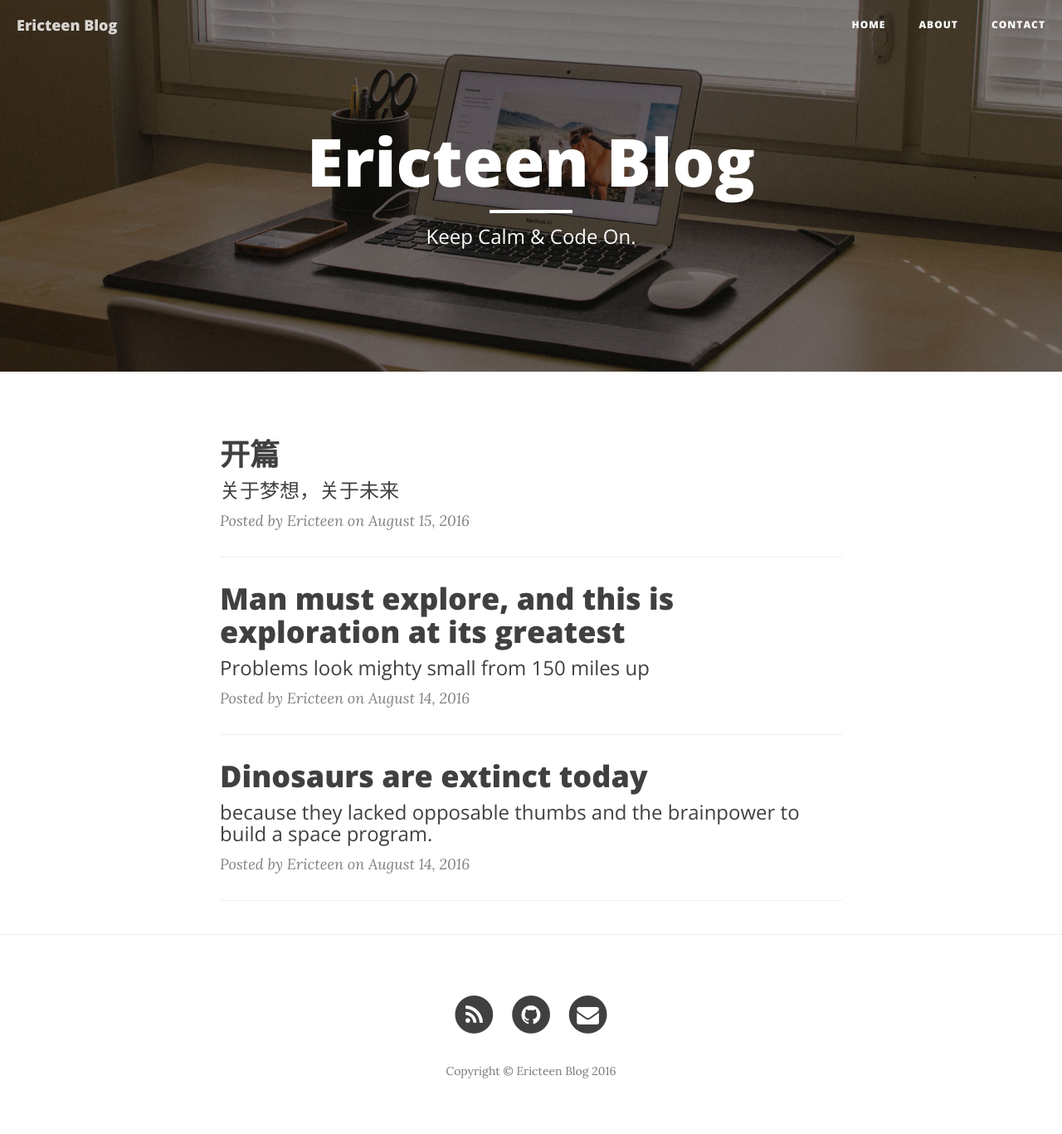
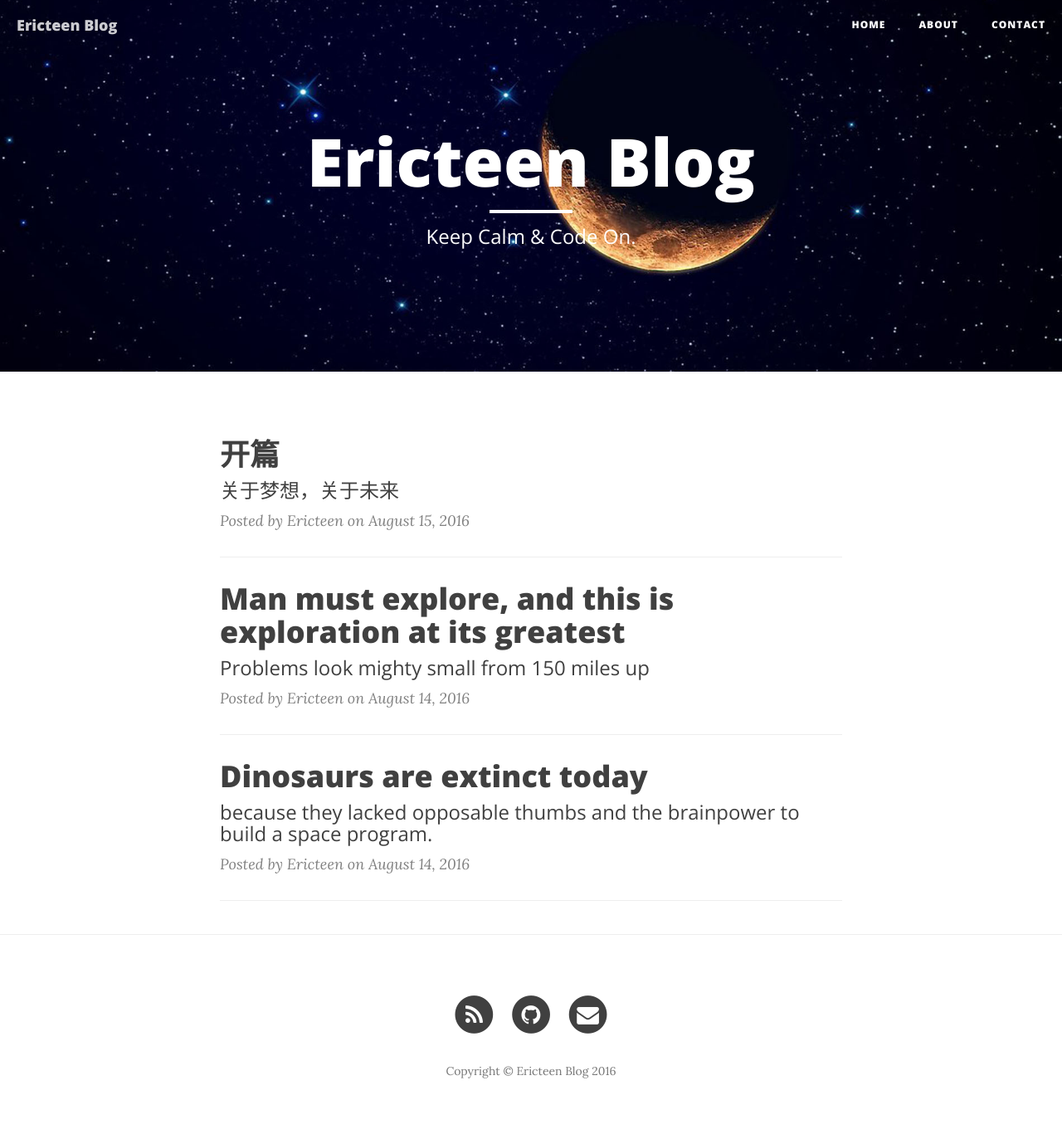
Before and after one commit to Ericteen/ericteen.github.io, a Jekyll site: the page built from index.html, in a window 1280 px wide. Shown: the whole page at 83% size. Built offline with Jekyll 4.4.1, drawn with Linux system fonts in a browser that asks for light colours; nearby versions of some CDN libraries; the list of posts is cut into pages by our own code.

Commit message:
change img

```diff
--- a/_config.yml
+++ b/_config.yml
@@ -1,6 +1,6 @@
 # Site settings
 title: Ericteen Blog
-header-img: img/home-bg.jpg
+header-img: img/home-bg-03.jpg
 email: chengteen@163.com
 copyright_name: Ericteen Blog
 description: "Front-end engineer & UX designer"
```
